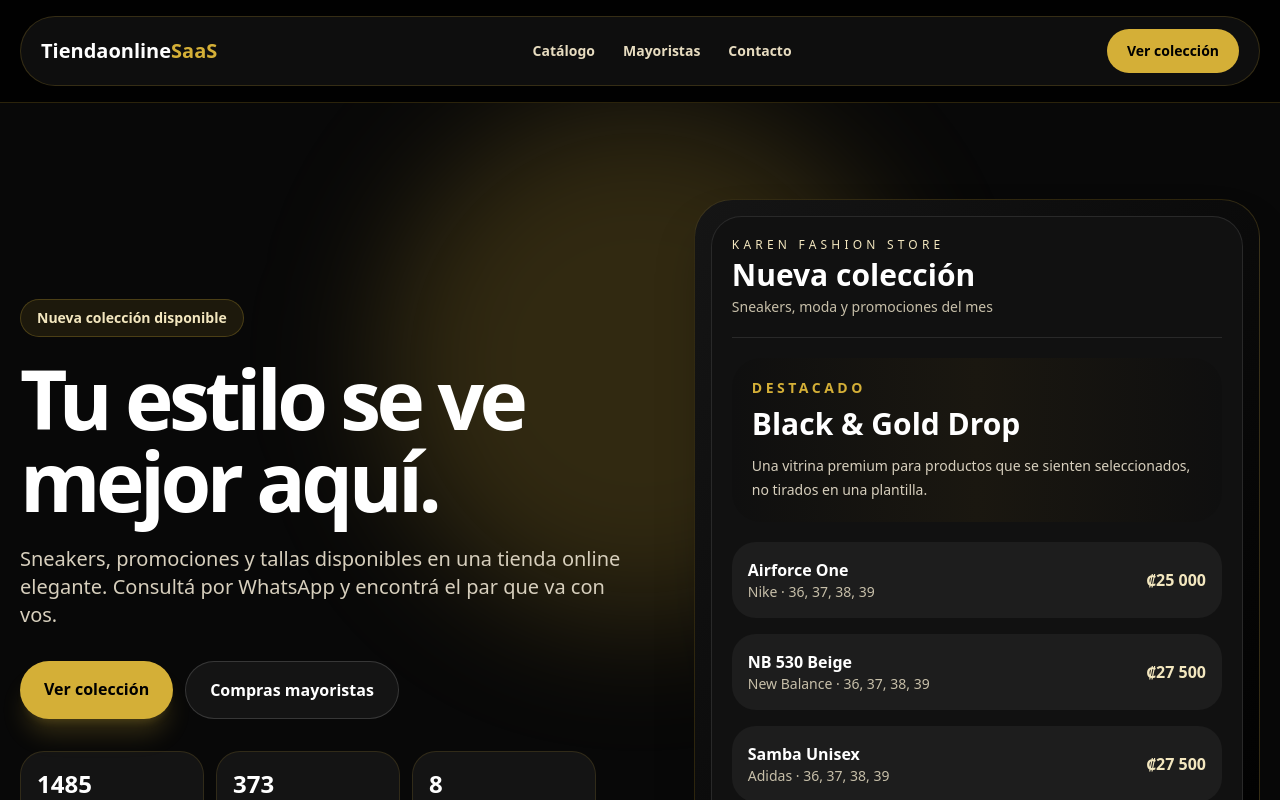
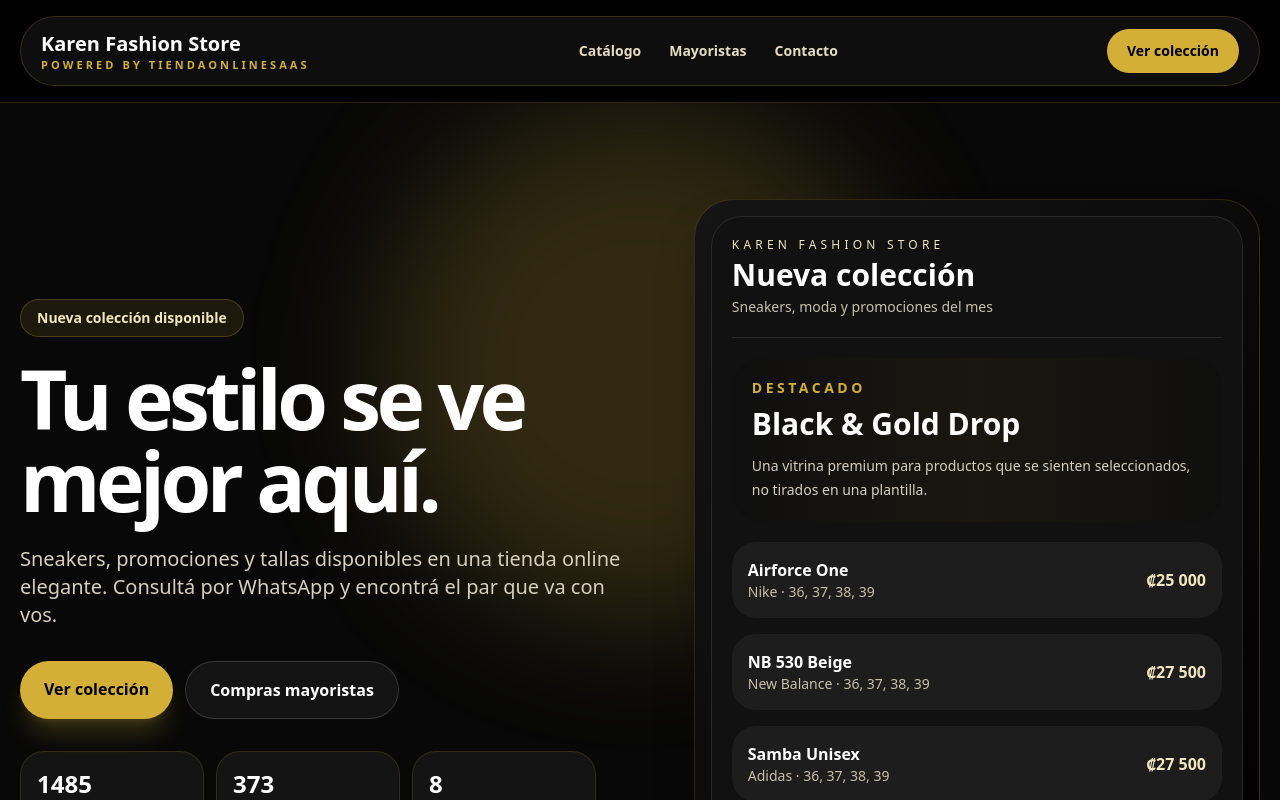
Before and after one commit to dilanrojas53-hub/TiendaonlineSaaS, a Next.js app: page / in a window 1280 px wide. Shown: the top 800 px of the page. Built offline with nearby package versions, Linux system fonts and the light colour scheme.

Commit message:
Use store name as public brand

```diff
--- a/src/app/page.tsx
+++ b/src/app/page.tsx
@@ -3,6 +3,7 @@ import { products, wholesalers } from '@/data/demo-products';
 import { crc } from '@/lib/format';
 import { ProductCard } from '@/components/store/ProductCard';
 
+const STORE_NAME = 'Karen Fashion Store';
 const topProducts = [...products].sort((a, b) => b.whatsappClicks - a.whatsappClicks).slice(0, 4);
 const totalViews = products.reduce((sum, p) => sum + p.views, 0);
 const totalClicks = products.reduce((sum, p) => sum + p.whatsappClicks, 0);
@@ -12,7 +13,10 @@ export default function Home() {
     <main className="min-h-screen bg-[#080808] text-white">
       <nav className="sticky top-0 z-50 border-b border-[#d4af37]/20 bg-black/85 px-5 py-4 backdrop-blur-xl">
         <div className="mx-auto flex max-w-7xl items-center justify-between rounded-full border border-[#d4af37]/20 bg-white/5 px-5 py-3">
-          <Link href="/" className="text-xl font-black">Tiendaonline<span className="text-[#d4af37]">SaaS</span></Link>
+          <Link href="/" className="leading-tight">
+            <span className="block text-xl font-black">{STORE_NAME}</span>
+            <span className="block text-[11px] font-bold uppercase tracking-[0.28em] text-[#d4af37]">Powered by TiendaonlineSaaS</span>
+          </Link>
           <div className="hidden gap-7 text-sm font-bold text-[#e7dcc0] md:flex">
             <Link href="/catalogo">Catálogo</Link>
             <a href="#mayoristas">Mayoristas</a>
@@ -43,7 +47,7 @@ export default function Home() {
           <div className="rounded-[2.4rem] border border-[#d4af37]/20 bg-gradient-to-br from-[#151515] to-black p-4 shadow-2xl shadow-black/30">
             <div className="rounded-[1.9rem] border border-white/10 bg-[#111] p-5">
               <div className="border-b border-white/10 pb-5">
-                <p className="text-xs uppercase tracking-[.35em] text-[#f3e7bf]">Karen Fashion Store</p>
+                <p className="text-xs uppercase tracking-[.35em] text-[#f3e7bf]">{STORE_NAME}</p>
                 <h2 className="mt-1 text-3xl font-black">Nueva colección</h2>
                 <p className="mt-1 text-sm text-[#c7bfa9]">Sneakers, moda y promociones del mes</p>
               </div>
@@ -106,6 +110,11 @@ export default function Home() {
           </div>
         </div>
       </section>
+
+      <footer id="contacto" className="border-t border-white/10 px-5 py-8 text-center text-sm text-[#c7bfa9]">
+        <p className="font-bold text-white">{STORE_NAME}</p>
+        <p className="mt-1">Catálogo digital impulsado por <span className="text-[#d4af37]">TiendaonlineSaaS</span></p>
+      </footer>
     </main>
   );
 }
```
